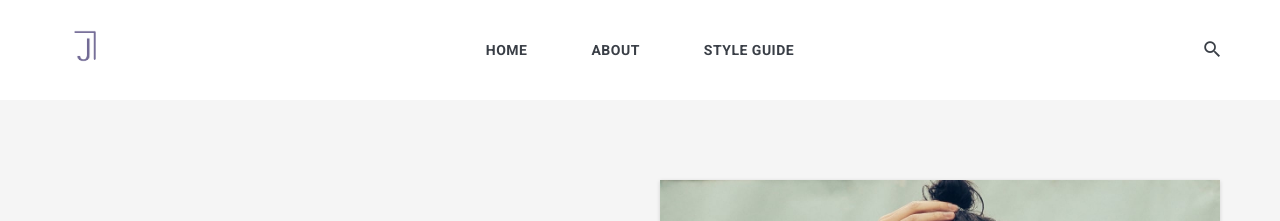
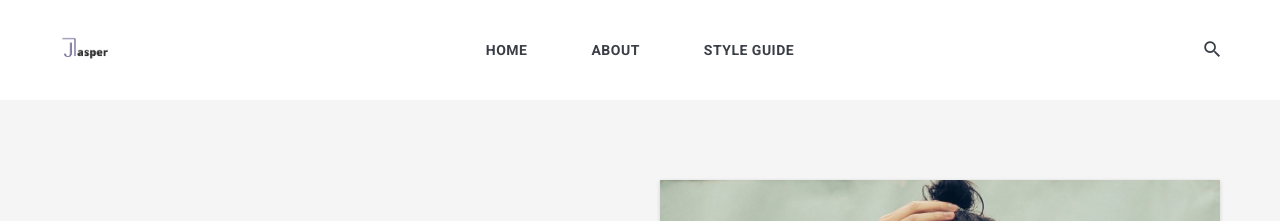
Before and after one commit to AndreaJasper/andreajasper.github.io, a Jekyll site: the page built from index.html, in a window 1280 px wide. Shown: the top 221 px of the page. Built offline with Jekyll 4.4.1, drawn with Linux system fonts in a browser that asks for light colours; nearby versions of some CDN libraries; the list of posts is cut into pages by our own code.

Commit message:
uploaded better logo

```diff
--- a/_data/settings.yml
+++ b/_data/settings.yml
@@ -1,7 +1,7 @@
 #-------------------------------
 # General Site Settings
 title: Andrea Jasper
-logo: logo.png # You can add own logo.
+logo: logo-new.png # You can add own logo.
 description: A minimalist blog.
 
 
```
Also changed, not shown: images/logo-new.png (added).
